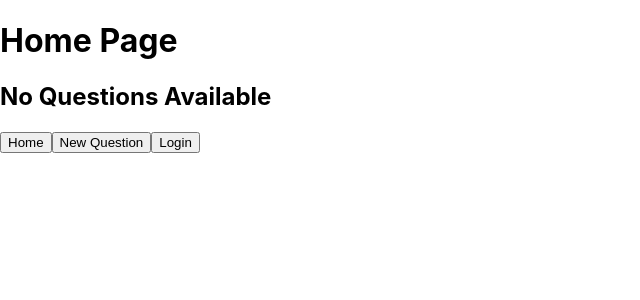
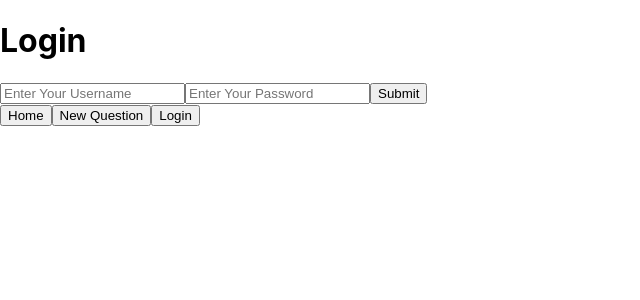
Before and after one commit to OHS-HBS-WorkStudy/client-side-mockup, a React (Create React App) app in the folder mock-up/: page / in a window 1280 px wide. Both pictures are taken after a click on the button "Login". Shown: the top 300 px of the page, without its empty margins (0-640 px from the left). Built offline with nearby package versions, Linux system fonts and the light colour scheme.

Commit message:
log in page

```diff
--- a/mock-up/src/App.js
+++ b/mock-up/src/App.js
@@ -10,6 +10,7 @@ import Navigator from './Navigator.js';
 function App() {
   const [screenState, changeScreen] = useState(0);
   const [questionName, changeQuestion] = useState("none");
+  const [loggedIn, isLoggedIn] = useState(false);
 
   function toNewThread() {
     changeScreen(1);
@@ -31,9 +32,14 @@ function App() {
     changeScreen(3);
   }
 
+  function trueLog() {
+    isLoggedIn(true);
+    console.log(loggedIn);
+  }
+
   return (
     <div>
-      <Controller screen={screenState} homeFunction={toThread} threadData={questionName}/>
+      <Controller screen={screenState} homeFunction={toThread} threadData={questionName} logFunction={trueLog}/>
       <Navigator action={toNewThread} action2={toHomePage} action3={toLoginPage} />
     </div>
   );
--- a/mock-up/src/Controller.js
+++ b/mock-up/src/Controller.js
@@ -4,7 +4,9 @@ import NewThread from './NewThread.js';
 
 import Thread from './Thread.js';
 
-export default function Controller({screen, homeFunction, threadData}) {
+import Login from './LoginPage.js';
+
+export default function Controller({screen, homeFunction, threadData, logFunction}) {
     function questionName(name) {
         //console.log(name);
         homeFunction(name);
@@ -18,7 +20,11 @@ export default function Controller({screen, homeFunction, threadData}) {
         return(
             <Thread name={threadData}/>
         );
-    }else {
+    } else if(screen === 3){
+        return(
+            <Login func={logFunction}/>
+        );
+    } else {
         return(
             <Home homeFunctions={questionName}/>
         );
--- a/mock-up/src/LoginPage.js
+++ b/mock-up/src/LoginPage.js
@@ -1,8 +1,17 @@
 
-export default function Login() {
+export default function Login({func}) {
+    //let userLogedIn = 1 ? 'True' : 'False';
+
+    //console.log(userLogedIn);
+
     return(
         <div>
-            <p>hi</p>
+            <h1>Login</h1>
+
+            <input placeholder="Enter Your Username"></input>
+            <input placeholder="Enter Your Password"></input>
+
+            <button onClick={func}>Submit</button>
         </div>
 
     );
```
